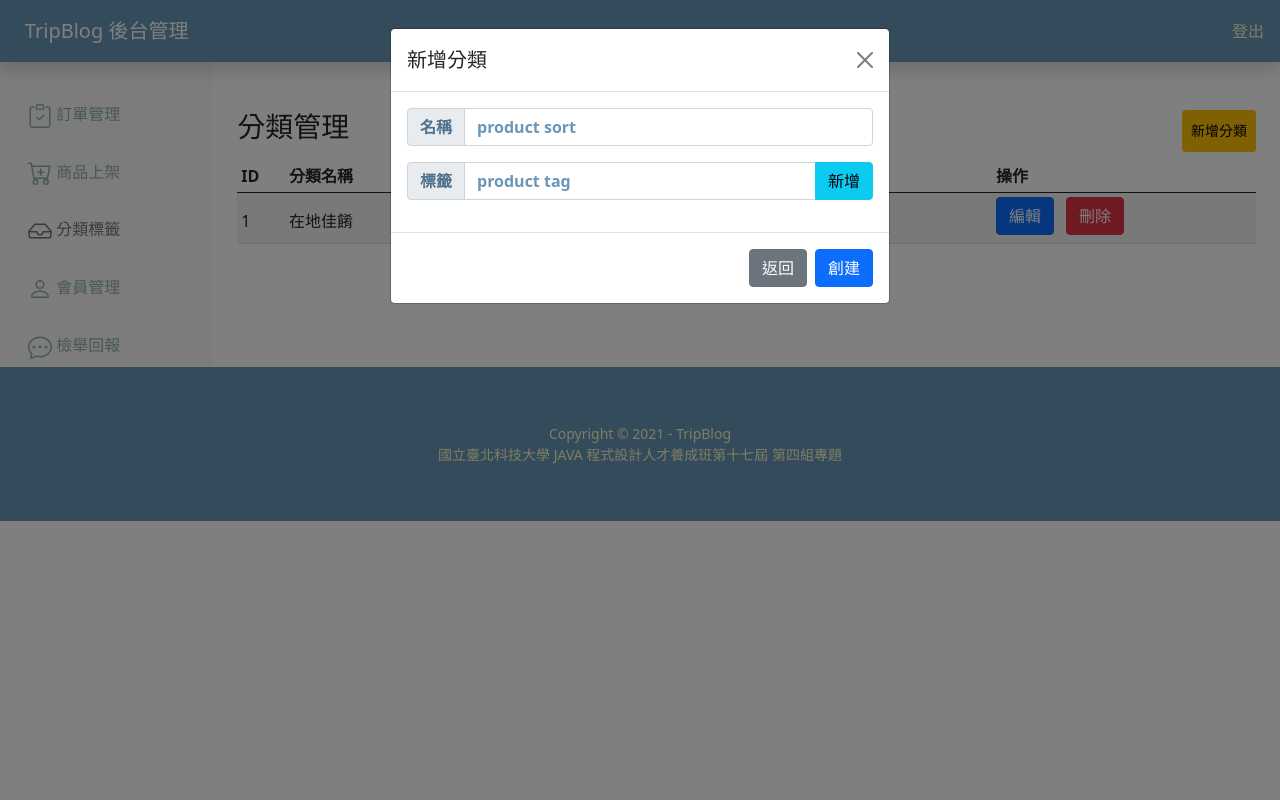
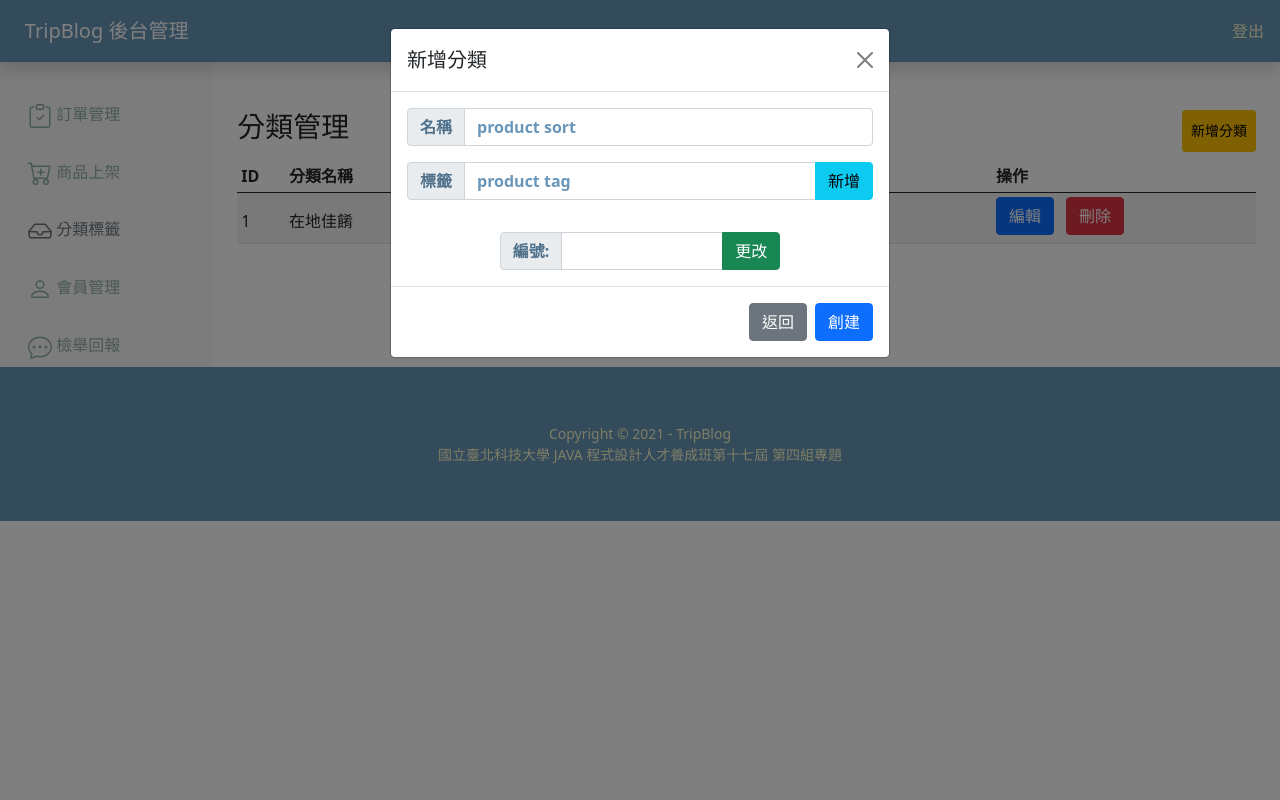
Before and after one commit to vjj201/TripBlog, a Spring app: template src/main/resources/templates/admin/admin_product_sort.html in a window 1280 px wide, after a click on "新增分類". Run offline with Thymeleaf, Linux system fonts and the light colour scheme; the template is opened without the code that fills it, so the values that code supplies are empty; some of the project's set-up classes (security, data sources, template engines, error pages and the like) are left out, and stand-ins take their place.

Commit message:
標籤編輯優化

```diff
--- a/src/main/resources/static/js/admin/productSort.js
+++ b/src/main/resources/static/js/admin/productSort.js
@@ -8,6 +8,7 @@
     });
 
     loadData();
+    $('#changeTag').hide();
 
     //動態新增標籤
     $('#createTag').on('click', function () {
@@ -31,6 +32,23 @@
     //刪除動態新增標籤
     $(document).on('click', 'button[name="removeTag"]', function () {
         $(this).parent().remove();
+    });
+
+    //編輯標籤文字
+    $(document).on('click', 'span[name="tag"]', function () {
+        $('#changeTag').toggle();
+        $('#changeTag').children().eq(0).children().eq(1).text($(this).attr('data-tag-id'));
+        $('#changeTag').children().eq(1).val($(this).text());
+        // $('#changeTag').children().eq(0).focus();
+    });
+
+    //標籤框按鈕
+    $('#changeTag').children().eq(2).click(function () {
+        let id = $('#changeTag').children().eq(0).children().eq(1).text();
+        let name = $('#changeTag').children().eq(1).val();
+        $('[data-tag-id=' + id + ']').text(name);
+
+        $('#changeTag').toggle();
     });
 
     //刪除分類
@@ -75,7 +93,7 @@
 
             let tagList = new Array();
             $('span[name="tag"]').each(function () {
-                let data = { 'id': $(this).attr('data-id'), 'tagName': $(this).text() };
+                let data = { 'id': $(this).attr('data-tag-id'), 'tagName': $(this).text() };
                 tagList.push(data);
             });
 
@@ -174,7 +192,7 @@
             let id = $(this).attr('data-id');
             let div =
                 '<div class="badge bg-light text-dark me-2">' +
-                '<span name="tag" class="me-1" data-id="' +
+                '<span name="tag" class="me-1" data-tag-id="' +
                 id +
                 '">' +
                 productTag +
--- a/src/main/resources/templates/admin/admin_product_sort.html
+++ b/src/main/resources/templates/admin/admin_product_sort.html
@@ -206,13 +206,23 @@
                         </div> -->
                     </div>
 
+                </div>
 
-
+                <div class="row justify-content-center">
+                    <div class="col-7">
+                        <div id="changeTag" class="input-group mb-3">
+                            <label class="input-group-text"><span>編號:</span><span></span></label>
+                            <input type="text" class="form-control">
+                            <button class="btn btn-success" type="button">更改</button>
+                        </div>
+                    </div>
                 </div>
 
                 <div class="modal-footer">
+
                     <button id="createBack" type="button" class="btn btn-secondary" data-bs-dismiss="modal">返回</button>
                     <button id="create" type="button" class="btn btn-primary">創建</button>
+
                 </div>
             </div>
         </div>
```
